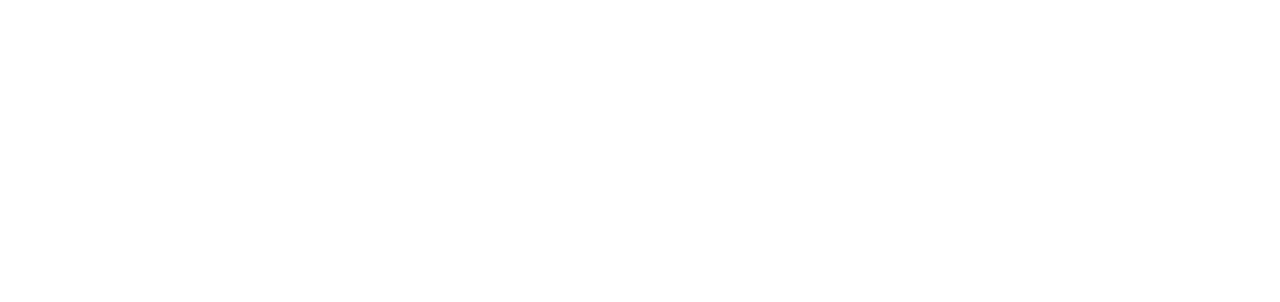
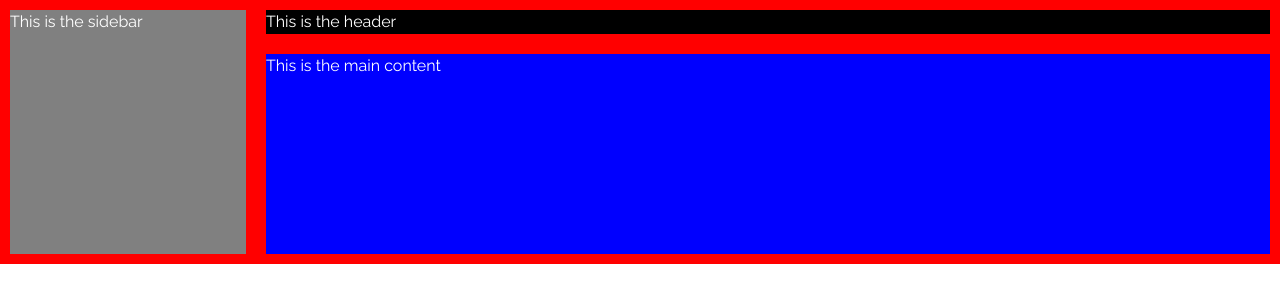
Before and after one commit to Yahska-0818/Admin-Dashboard, a plain HTML site: page index.html in a window 1280 px wide. Drawn offline with Linux system fonts and the light colour scheme; a web font is replaced by a local one.

Commit message:
Implemented basic grid layout

```diff
--- a/index.html
+++ b/index.html
@@ -10,6 +10,16 @@
     </style>
 </head>
 <body>
-
+    <div class="container">
+        <div class="header">
+            <p>This is the header</p>
+        </div>
+        <div class="sidebar">
+            <p>This is the sidebar</p>
+        </div>
+        <div class="content">
+            <p>This is the main content</p>
+        </div>
+    </div>
 </body>
 </html>
--- a/style.css
+++ b/style.css
@@ -0,0 +1,61 @@
+@import "modern-normalize";
+
+:root {
+  line-height: 1.5;
+}
+
+h1, h2, h3, h4, h5, figure, p, ol, ul {
+  margin: 0;
+}
+
+ol[role="list"], ul[role="list"] {
+  list-style: none;
+  padding-inline: 0;
+}
+
+h1, h2, h3, h4, h5 {
+  font-size: inherit;
+  font-weight: inherit;
+}
+
+img {
+  display: block;
+  max-inline-size: 100%;
+}
+
+body {
+    margin: 0;
+    box-sizing: border-box;
+    min-width: 100vh;
+    min-height: 100vh;
+    color: white;
+    font-family: "Raleway", sans-serif;
+    font-style: normal;
+}
+
+.container {
+    display: grid;
+    grid-template-columns: 1fr 4fr;
+    grid-template-rows: 1fr 5fr;
+}
+
+.header {
+    background-color: black;
+    border: 10px solid red;
+    grid-column: 2/3;
+    grid-row: 1/2;
+}
+
+.sidebar {
+    background-color: grey;
+    border: 10px solid red;
+    grid-column: 1/2;
+    grid-row: 1/3;
+}
+
+.content {
+    background-color: blue;
+    border: 10px solid red;
+    grid-column: 2/3;
+    grid-row: 2/3;
+}
```
